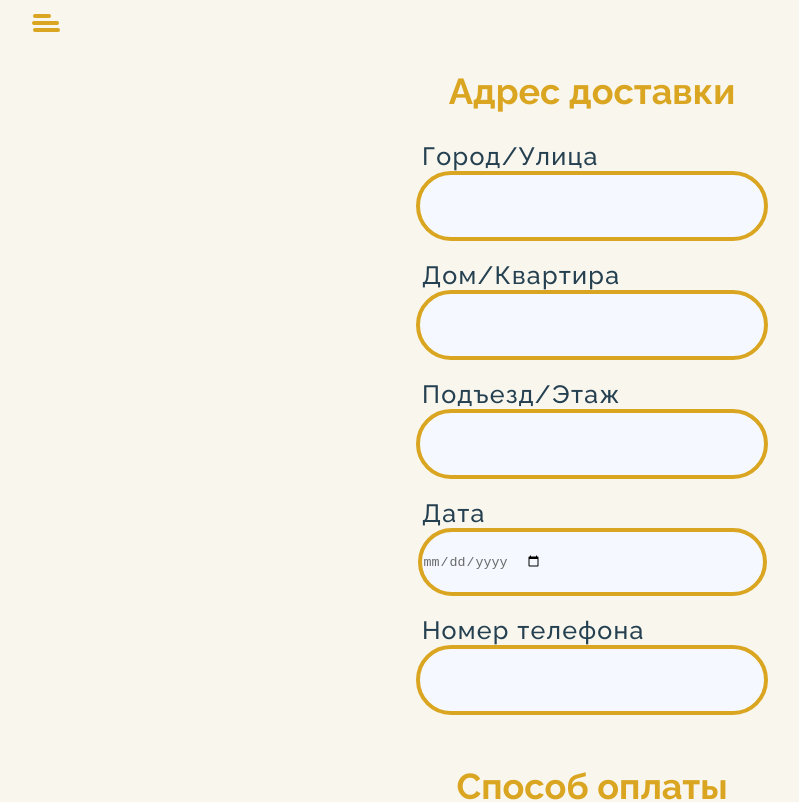
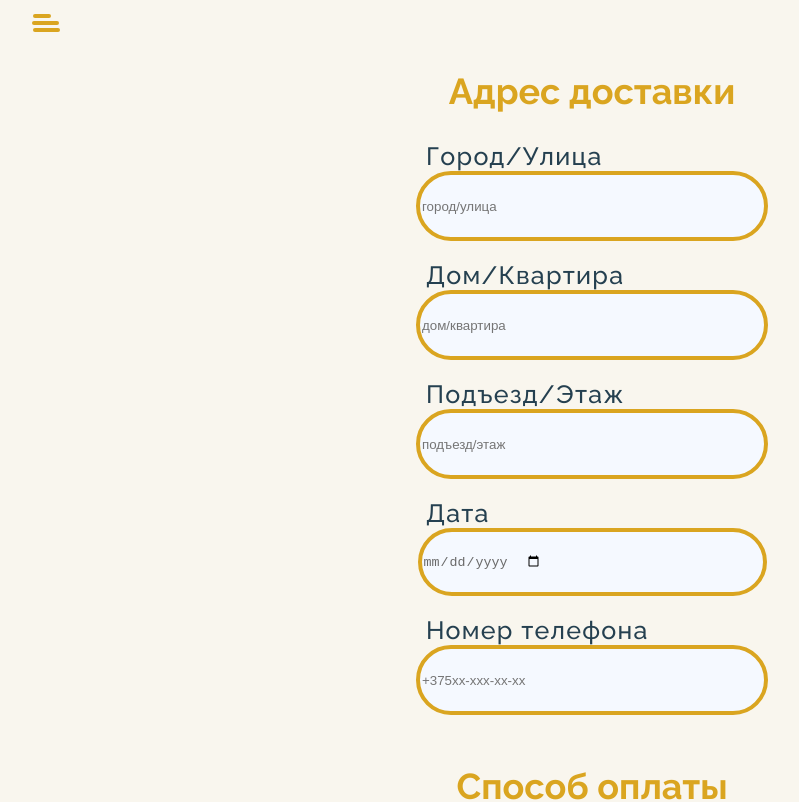
Before and after one commit to SashaPilevich/Tasty-react-app, a React (Create React App) app in the folder tasty-react-app/: page /delivery in a window 1280 px wide. Shown: the top 802 px of the page, without its empty margins (48-847 px from the left). Built offline with nearby package versions, Linux system fonts and the light colour scheme; a web font is replaced by a local one.

Commit message:
add local validation for delivery form

```diff
--- a/tasty-react-app/src/components/Delivery/index.tsx
+++ b/tasty-react-app/src/components/Delivery/index.tsx
@@ -1,9 +1,14 @@
-import { MouseEvent } from "react";
+import { ChangeEventHandler, useContext, useState } from "react";
 import { useNavigate } from "react-router-dom";
 import { Button } from "../Button";
 import { Input } from "../Input";
 import style from "./style.module.css";
 import { NotificationManager } from "react-notifications";
+import {
+  validateAddress,
+  validatePhoneNumber,
+  validateRequired,
+} from "../../utils/validation";
 
 export const Delivery = () => {
   const navigate = useNavigate();
@@ -12,24 +17,169 @@ export const Delivery = () => {
     navigate("/category");
     localStorage.removeItem("shopList");
   };
+  const [citySt, setCitySt] = useState("");
+  const [houseApartment, setHouseApartment] = useState("");
+  const [entranceFloor, setEntranceFloor] = useState("");
+  const [date, setDate] = useState("");
+  const [telNumber, setTelNumber] = useState("");
+
+  const [cityStError, setCityStError] = useState("");
+  const [houseApartmentError, setHouseApartmentError] = useState("");
+  const [entranceFloorError, setEntranceFloorError] = useState("");
+  const [dateError, setDateError] = useState("");
+  const [telNumberError, setTelNumberError] = useState("");
+
+  //cityStreet
+  const handleCityStreet: ChangeEventHandler<HTMLInputElement> = (event) => {
+    const error = validateRequired(event.target.value);
+    if (error) {
+      setCityStError(error);
+    } else {
+      setCityStError("");
+    }
+    setCitySt(event.target.value);
+  };
+  const handleCityBlur = () => {
+    const error = validateRequired(citySt);
+    setCityStError(error);
+  };
+  const handleCityFocus = () => {
+    setCityStError("");
+  };
+
+  //houseAppart
+  const handleHouseApartment: ChangeEventHandler<HTMLInputElement> = (
+    event
+  ) => {
+    const error = validateAddress(event.target.value);
+    if (error) {
+      setHouseApartmentError(error);
+    } else {
+      setHouseApartmentError("");
+    }
+    setHouseApartment(event.target.value);
+  };
+  const handleHouseApartmentBlur = () => {
+    const error = validateAddress(houseApartment);
+    setHouseApartmentError(error);
+  };
+  const handleHouseApartmentFocus = () => {
+    setHouseApartmentError("");
+  };
+
+  //entranceFloor
+  const handleEntranceFloor: ChangeEventHandler<HTMLInputElement> = (event) => {
+    const error = validateAddress(event.target.value);
+    if (error) {
+      setEntranceFloorError(error);
+    } else {
+      setEntranceFloorError("");
+    }
+    setEntranceFloor(event.target.value);
+  };
+  const handleEntranceFloorBlur = () => {
+    const error = validateAddress(entranceFloor);
+    setEntranceFloorError(error);
+  };
+  const handleEntranceFloorFocus = () => {
+    setEntranceFloorError("");
+  };
+
+  //date
+  const handleDate: ChangeEventHandler<HTMLInputElement> = (event) => {
+    const error = validateRequired(event.target.value);
+    if (error) {
+      setDateError(error);
+    } else {
+      setDateError("");
+    }
+    setDate(event.target.value);
+  };
+  const handleDateBlur = () => {
+    const error = validateRequired(date);
+    setDateError(error);
+  };
+  const handleDateFocus = () => {
+    setDateError("");
+  };
+
+  //phoneNumber
+  const handleTelNumber: ChangeEventHandler<HTMLInputElement> = (event) => {
+    const error = validatePhoneNumber(event.target.value);
+    if (error) {
+      setTelNumberError(error);
+    } else {
+      setTelNumberError("");
+    }
+    setTelNumber(event.target.value);
+  };
+  const handleTelNumberBlur = () => {
+    const error = validatePhoneNumber(telNumber);
+    setTelNumberError(error);
+  };
+  const handleTelNumberFocus = () => {
+    setTelNumberError("");
+  };
   return (
     <div className={style.container}>
       <div className={style.address}>
         <h3 className={style.title}>Адрес доставки</h3>
+
         <div className={style.inputContainer}>
-          <Input uniqType="delivery" label="Город/Улица" />
+          <Input
+            uniqType="inputForRegistration"
+            label="Город/Улица"
+            onChange={handleCityStreet}
+            placeholder="город/улица"
+            error={cityStError}
+            onBlur={handleCityBlur}
+            onFocus={handleCityFocus}
+          />
         </div>
         <div className={style.inputContainer}>
-          <Input uniqType="delivery" label="Дом/Квартира" />
+          <Input
+            uniqType="delivery"
+            label="Дом/Квартира"
+            onChange={handleHouseApartment}
+            onFocus={handleHouseApartmentFocus}
+            onBlur={handleHouseApartmentBlur}
+            error={houseApartmentError}
+            placeholder="дом/квартира"
+          />
         </div>
         <div className={style.inputContainer}>
-          <Input uniqType="delivery" label="Подъезд/Этаж" />
+          <Input
+            uniqType="delivery"
+            label="Подъезд/Этаж"
+            onChange={handleEntranceFloor}
+            placeholder="подъезд/этаж"
+            onFocus={handleEntranceFloorFocus}
+            onBlur={handleEntranceFloorBlur}
+            error={entranceFloorError}
+          />
         </div>
         <div className={style.inputContainer}>
-          <Input uniqType="delivery" label="Дата" type="date" />
+          <Input
+            uniqType="delivery"
+            label="Дата"
+            type="date"
+            onChange={handleDate}
+            onFocus={handleDateFocus}
+            onBlur={handleDateBlur}
+            error={dateError}
+          />
         </div>
         <div className={style.inputContainer}>
-          <Input uniqType="delivery" label="Номер телефона" type="tel" />
+          <Input
+            uniqType="delivery"
+            label="Номер телефона"
+            type="tel"
+            onChange={handleTelNumber}
+            onBlur={handleTelNumberBlur}
+            onFocus={handleTelNumberFocus}
+            error={telNumberError}
+            placeholder="+375xx-xxx-xx-xx"
+          />
         </div>
       </div>
       <div className={style.pay}>
--- a/tasty-react-app/src/components/Input/style.module.css
+++ b/tasty-react-app/src/components/Input/style.module.css
@@ -18,15 +18,10 @@
   opacity: 0;
   z-index: 2;
 }
-.inputForRegistration {
-  margin-top: 15px;
-  width: 360px;
-  height: 60px;
-  background: #f5f9ff;
-  border: 4px solid goldenrod;
-  border-radius: 40px;
-}
-.delivery {
+.inputForRegistration,
+.delivery,
+.error,
+.darkInput {
   width: 340px;
   height: 60px;
   background: #f5f9ff;
@@ -35,12 +30,8 @@
 }
 .darkInput {
   margin-top: 15px;
-  width: 350px;
-  height: 55px;
   background: whitesmoke;
-  border-radius: 40px;
   color: gray;
-  border: 2px solid goldenrod;
 }
 .label {
   width: 166px;
@@ -51,7 +42,7 @@
   line-height: 29px;
   letter-spacing: 0.05em;
   color: #254050;
-  margin-left: 20px;
+  margin-left: 10px;
 }
 .darkLabel {
   width: 166px;
@@ -74,19 +65,11 @@
   color: #ffffff;
   margin-bottom: 15px;
 }
-.error {
-  margin-top: 15px;
-  width: 372px;
-  height: 63px;
-  background: #f5f9ff;
-  border-radius: 200px;
-  border: 3px solid goldenrod;
-}
 
 .textError,
 .darkTextError {
   font-size: 16px;
-  width: 380px;
+  width: 300px;
   color: #254050;
 }
 .darkTextError {
--- a/tasty-react-app/src/components/LoginForm/index.tsx
+++ b/tasty-react-app/src/components/LoginForm/index.tsx
@@ -86,18 +86,18 @@ export const Login = () => {
   };
 
   const handleEmail: ChangeEventHandler<HTMLInputElement> = (event) => {
-    const error = validateEmail(event.target.value); //if error TRUE
+    const error = validateEmail(event.target.value);
     if (error) {
-      setEmailError(error); //return description of error
+      setEmailError(error);
     } else {
       setEmailError("");
     }
     setEmail(event.target.value);
   };
   const handlePassword: ChangeEventHandler<HTMLInputElement> = (event) => {
-    const error = validatePassword(event.target.value); //if error TRUE
+    const error = validatePassword(event.target.value);
     if (error) {
-      setPasswordError(error); //return description of error
+      setPasswordError(error);
     } else {
       setPasswordError("");
     }
--- a/tasty-react-app/src/utils/validation.ts
+++ b/tasty-react-app/src/utils/validation.ts
@@ -1,6 +1,8 @@
 const emailRegExp = /(^|\s+)[\w\-.]+@([\w-]+\.)+[\w-]{2,4}($|\s+)/;
 const latinSymbol = /[A-Za-z]/;
 const passwordRegExp = /^(?=.*?[A-Z])(?=.*?[a-z])(?=.*?[0-9])/;
+const addressRegExp = /^[ 0-9 /]+$/;
+const telRegExp = /^((7|\+3)[\- ]?)?(\(?\d{3,4}\)?[\- ]?)?[\d\- ]{5,10}$/;
 
 export const validateRequired = (value: string) => {
   if (value === "") {
@@ -38,3 +40,22 @@ export const validateConfirmPassword = (
   }
   return "";
 };
+
+export const validateAddress = (value: string) => {
+  if (value === "") {
+    return "Обязательное поле";
+  }
+  if (!addressRegExp.test(value)) {
+    return "Неправильный формат адреса";
+  }
+  return "";
+};
+export const validatePhoneNumber = (value: string) => {
+  if (value === "") {
+    return "Обязательное поле";
+  }
+  if (!telRegExp.test(value)) {
+    return "Неправильный формат номера телефона";
+  }
+  return "";
+};
```
Also changed, not shown: tasty-react-app/src/components/Delivery/style.module.css (+0 -7 lines).
